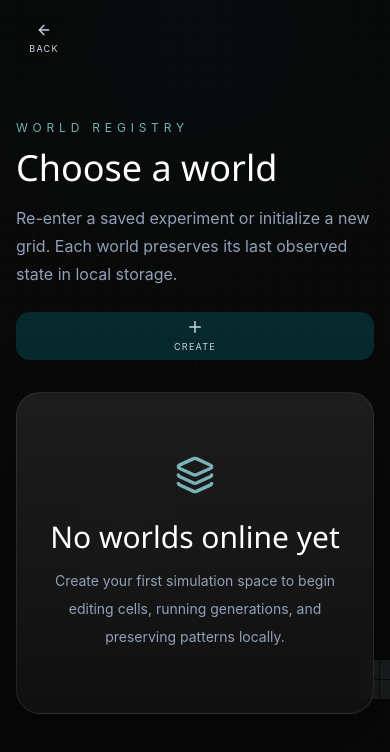
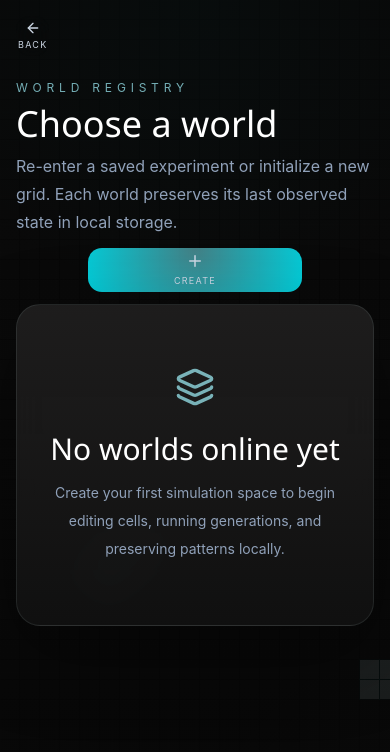
Before and after one commit to maorts14/game-of-life, a React (Vite) app in the folder frontend/: page /worlds in a window 390 px wide. Shown: the top 752 px of the page. Built offline with nearby package versions, Linux system fonts and the light colour scheme.

Commit message:
some more mobile padding

```diff
--- a/frontend/src/components/ResponsiveIconButton.tsx
+++ b/frontend/src/components/ResponsiveIconButton.tsx
@@ -28,11 +28,15 @@ function joinClasses(...values: Array<string | false | null | undefined>) {
   return values.filter(Boolean).join(" ");
 }
 
-function getButtonClasses({ accent, active, className }: Pick<CommonProps, "accent" | "active" | "className">) {
+function getButtonClasses({
+  accent,
+  active,
+  className,
+}: Pick<CommonProps, "accent" | "active" | "className">) {
   return joinClasses(
-    "flex min-w-[56px] shrink-0 flex-col items-center justify-center gap-1 rounded-[14px] px-2 py-1.5 text-slate-300 transition",
+    "flex min-w-[56px] shrink-0 flex-col items-center justify-center gap-1 rounded-[14px] px-1.5 py-1 text-slate-300 transition",
     accent
-      ? "bg-cyan-400/16 text-cyan-100 hover:bg-cyan-400/22"
+      ? "border-transparent bg-[radial-gradient(circle_at_top,rgba(125,244,255,0.5),rgba(0,240,255,0.85))] text-[#00292d] hover:brightness-110"
       : active
         ? "bg-white/[0.08] text-cyan-200"
         : "hover:bg-white/[0.04] hover:text-white",
@@ -62,14 +66,19 @@ export function ResponsiveIconButton(props: ResponsiveIconButtonProps) {
 
   if ("to" in props && props.to) {
     return (
-      <Link to={props.to} className={getButtonClasses(props)}>
+      <Link to={props.to} className={getButtonClasses(props)} data-accent={props.accent ? "true" : undefined}>
         {content}
       </Link>
     );
   }
 
   return (
-    <button type={props.type ?? "button"} onClick={props.onClick} className={getButtonClasses(props)}>
+    <button
+      type={props.type ?? "button"}
+      onClick={props.onClick}
+      className={getButtonClasses(props)}
+      data-accent={props.accent ? "true" : undefined}
+    >
       {content}
     </button>
   );
--- a/frontend/src/screens/AboutScreen.tsx
+++ b/frontend/src/screens/AboutScreen.tsx
@@ -18,6 +18,7 @@ export function AboutScreen() {
           icon={<ArrowLeft size={18} />}
           mobileLabel="Home"
           desktopLabel="Return Home"
+          className="!min-w-0 !gap-0.5 !px-0.5 !py-1"
         />
       </div>
       <div className="relative z-10 mx-auto grid min-h-[calc(100vh-3rem)] max-w-7xl grid-cols-1 gap-8 pt-14 sm:pt-0 xl:min-h-[calc(100vh-5rem)] xl:gap-10 xl:grid-cols-[0.8fr_1.2fr]">
--- a/frontend/src/screens/GameScreen.tsx
+++ b/frontend/src/screens/GameScreen.tsx
@@ -169,7 +169,7 @@ export function GameScreen() {
             icon={<ArrowLeft size={18} />}
             mobileLabel="Exit"
             desktopLabel="Save and Exit"
-            className="px-1.5 py-1"
+            className="!min-w-0 !gap-0.5 !px-0.5 !py-1 sm:px-1.5 sm:py-1"
           />
 
           <div className="min-w-0 flex-1 text-center">
--- a/frontend/src/screens/WorldsScreen.tsx
+++ b/frontend/src/screens/WorldsScreen.tsx
@@ -46,16 +46,16 @@ export function WorldsScreen() {
           icon={<ArrowLeft size={16} />}
           mobileLabel="Back"
           desktopLabel="Back"
-          className="backdrop-blur-md"
+          className="!min-w-0 !gap-0.5 backdrop-blur-md !px-0.5 !py-1"
         />
       </div>
 
       <div className="relative z-10 mx-auto max-w-7xl">
-        <div className="mt-24 flex flex-col gap-6 sm:mt-20 xl:mt-8 xl:flex-row xl:items-end xl:justify-between">
+        <div className="mt-14 flex flex-col gap-3 sm:mt-20 sm:gap-6 xl:mt-8 xl:flex-row xl:items-end xl:justify-between">
           <div className="max-w-2xl">
             <p className="text-xs uppercase tracking-[0.4em] text-cyan-200/70">World Registry</p>
-            <h1 className="font-display mt-3 text-4xl text-white sm:text-5xl">Choose a world</h1>
-            <p className="mt-4 max-w-2xl text-base leading-7 text-slate-400">
+            <h1 className="font-display mt-2 text-4xl text-white sm:mt-3 sm:text-5xl">Choose a world</h1>
+            <p className="mt-2 max-w-2xl text-base leading-7 text-slate-400">
               Re-enter a saved experiment or initialize a new grid. Each world preserves its last
               observed state in local storage.
             </p>
@@ -67,11 +67,11 @@ export function WorldsScreen() {
             desktopLabel="Create New World"
             onClick={() => setIsModalOpen(true)}
             accent
-            className="w-full sm:w-fit sm:shrink-0"
-            />
+            className="mx-auto w-3/5 min-w-[160px] px-3 py-1 sm:mx-0 sm:w-fit sm:shrink-0"
+          />
         </div>
 
-        <div className="panel ghost-border mt-8 overflow-hidden rounded-[24px] sm:mt-10 sm:rounded-[32px]">
+        <div className="panel ghost-border mt-3 overflow-hidden rounded-[24px] sm:mt-10 sm:rounded-[32px]">
           <div className="hidden grid-cols-[2fr_1fr_1fr_auto] gap-4 px-8 py-5 text-xs uppercase tracking-[0.35em] text-slate-500 md:grid">
             <span>World</span>
             <span>Grid Size</span>
--- a/frontend/src/styles.css
+++ b/frontend/src/styles.css
@@ -77,6 +77,7 @@ button {
   background: rgba(35, 35, 35, 0.92);
 }
 
+/* Lead call-to-action buttons should use the accent treatment via data-accent="true". */
 .control-button[data-accent="true"] {
   background: radial-gradient(circle at top, rgba(125, 244, 255, 0.5), rgba(0, 240, 255, 0.85));
   color: #00292d;
```
